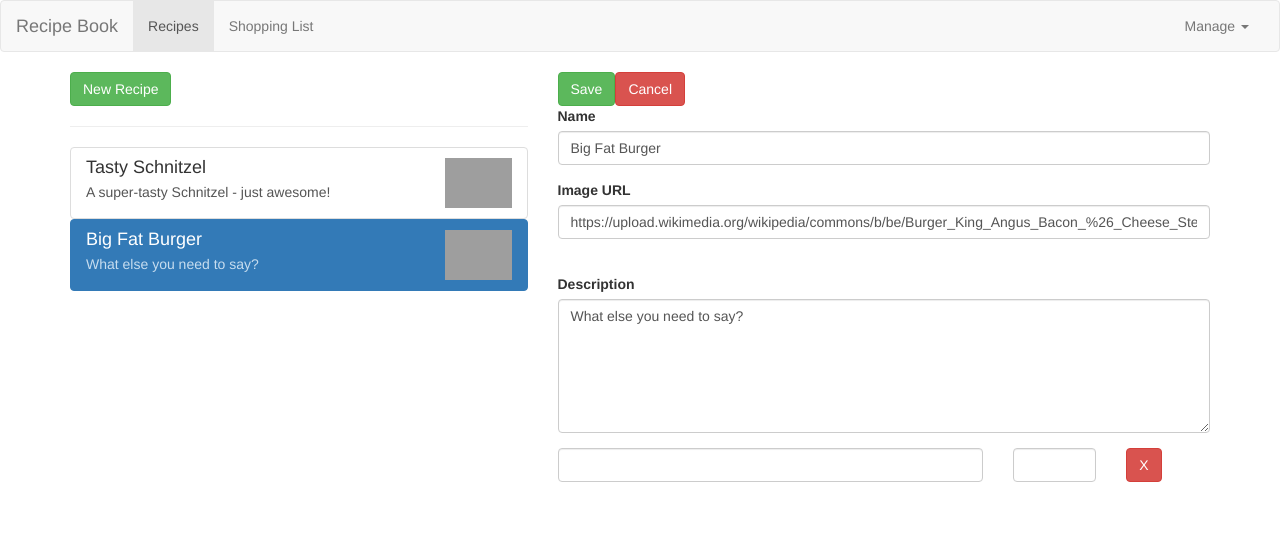
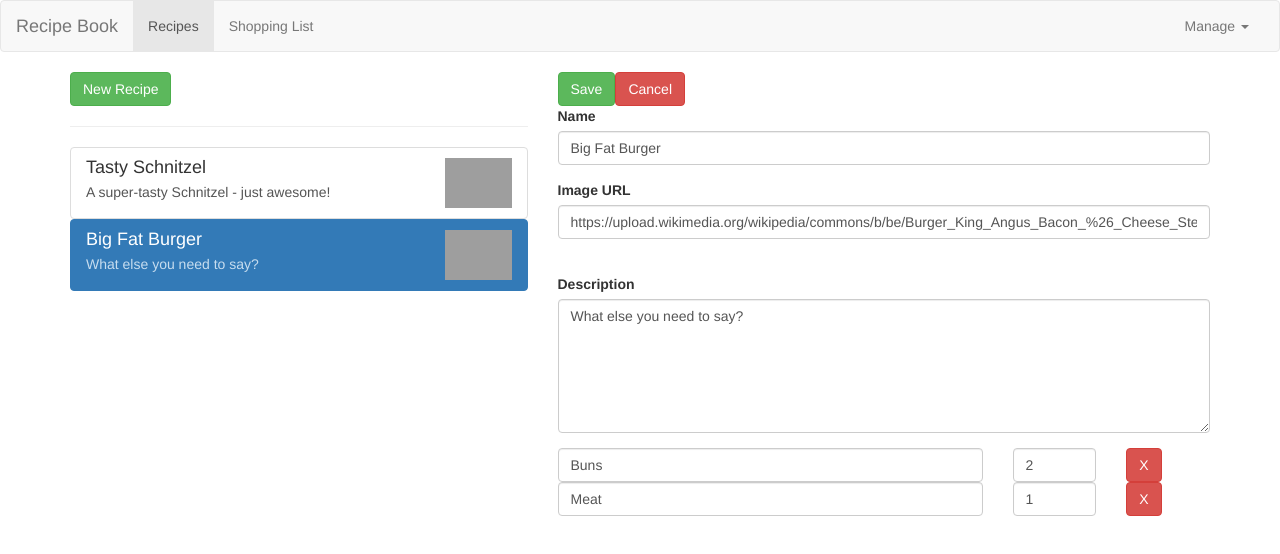
Before and after one commit to nimishawilson/learn-angular-course-project, an Angular app: page /recipes/1/edit in a window 1280 px wide. Shown: the top 554 px of the page. Built offline with nearby package versions, Linux system fonts and the light colour scheme; grey boxes are pictures that could not be loaded.

Commit message:
adding ingredient controls to form arrays

```diff
--- a/src/app/recipes/recipe-edit/recipe-edit.component.html
+++ b/src/app/recipes/recipe-edit/recipe-edit.component.html
@@ -37,13 +37,13 @@
                 </div>
             </div>
             <div class="row">
-                <div class="col-xs-12">
-                    <div class="row">
+                <div class="col-xs-12" formArrayName="ingredients">
+                    <div class="row" *ngFor="let ingredientCtrl of recipeForm.get('ingredients').controls; let i = index" [formGroupName]="i">
                         <div class="col-xs-8">
-                             <input type="text"  class="form-control">
+                             <input type="text"  class="form-control" formControlName="name">
                         </div>
                         <div class="col-xs-2">
-                                <input type="number"  class="form-control">
+                                <input type="number"  class="form-control" formControlName="amount">
                            </div>
                            <div class="col-xs-2">
                                 <button class="btn btn-danger"> X </button>
--- a/src/app/recipes/recipe-edit/recipe-edit.component.ts
+++ b/src/app/recipes/recipe-edit/recipe-edit.component.ts
@@ -1,6 +1,6 @@
 import { Component, OnInit } from '@angular/core';
 import { ActivatedRoute, Params } from '@angular/router';
-import { FormGroup, FormControl } from '@angular/forms';
+import { FormGroup, FormControl, FormArray } from '@angular/forms';
 import { RecipeService } from '../recipe.service';
 
 @Component({
@@ -31,17 +31,29 @@
     let recipeName = '';
     let recipeImagePath = '';
     let recipeDescription = '';
+    let recipeIngredients = new FormArray([]);
 
     if(this.editMode){
       const recipe = this.recipeService.getRecipe(this.id);
       recipeName = recipe.name;
       recipeImagePath = recipe.imagePath;
       recipeDescription = recipe.description;
+      if(recipe['ingredients']){
+        for(let ingredient of recipe.ingredients){
+          recipeIngredients.push(
+            new FormGroup({
+              'name': new FormControl(ingredient.name),
+              'amount': new FormControl(ingredient.amount)
+            })
+          );
+        }
+      }
     }
     this.recipeForm = new FormGroup({
       'name': new FormControl(recipeName),
       'imagePath': new FormControl(recipeImagePath),
-      'description': new FormControl(recipeDescription)
+      'description': new FormControl(recipeDescription),
+      'ingredients': recipeIngredients
     });
   }
 
```
